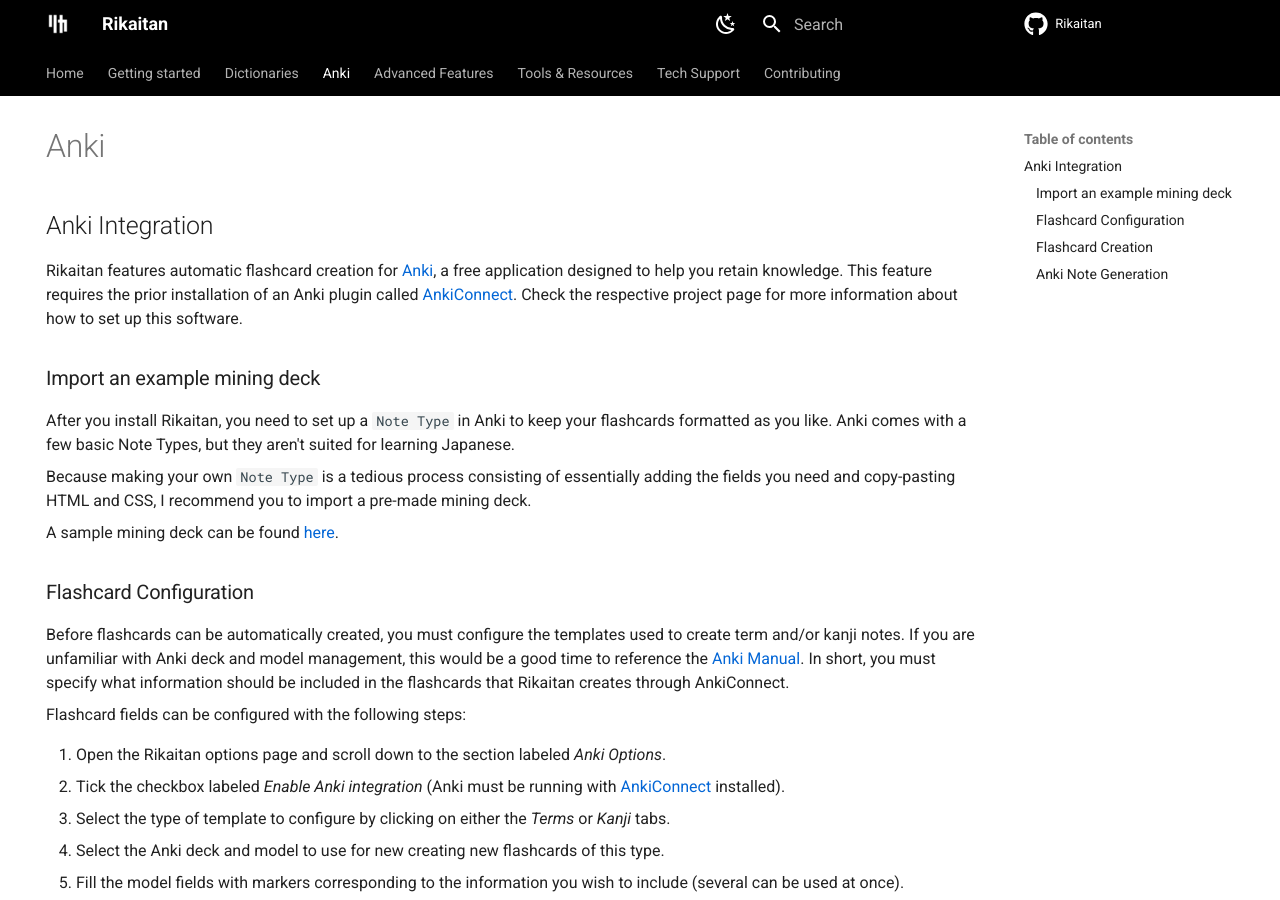
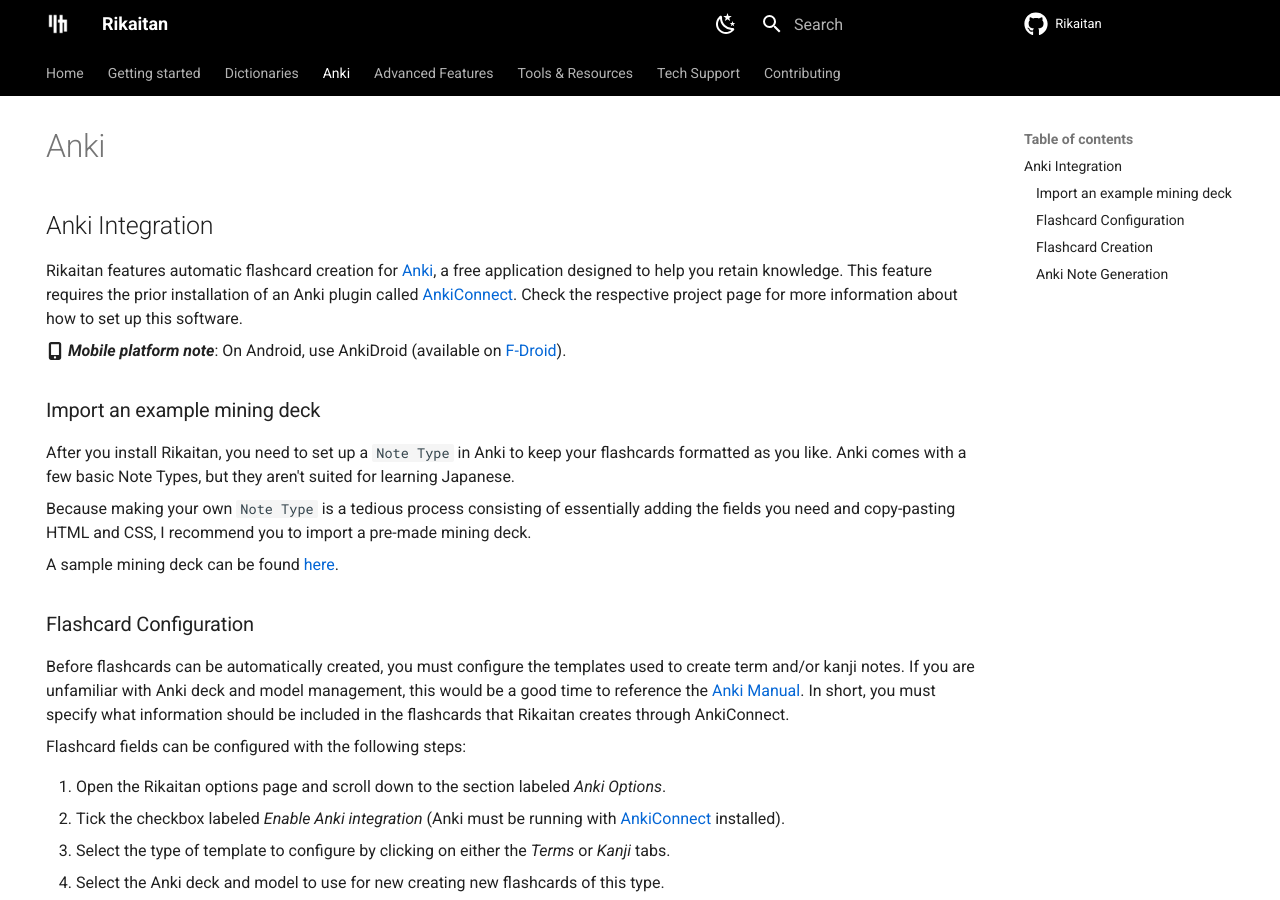
Before and after one commit to rikaitan/rikaitan.github.io, an MkDocs documentation site: the page built from docs/anki.md, in a window 1280 px wide and 900 px high. Built offline with MkDocs 1.6.1 and Material for MkDocs 9.7.7, drawn with Linux system fonts in a browser that asks for light colours; comment, search, counter and statistics services are not loaded.

Commit message:
Add mobile platform note for AnkiDroid integration #33
docs: add mobile platform note for AnkiDroid and AnkiconnectAndroid integration

<rikaitan.link>MDg4M2QwYzJjNDY4MjExODFhZTIzNjVhMmJiZjU4MDQ4Y2I3YTk4NQo=</rikaitan.link>

```diff
--- a/docs/anki.md
+++ b/docs/anki.md
@@ -10,6 +10,8 @@ hide:
 Rikaitan features automatic flashcard creation for [Anki](https://wiki.archlinux.org/title/Anki), a free application designed to help you
 retain knowledge. This feature requires the prior installation of an Anki plugin called [AnkiConnect](https://ankiweb.net/shared/info/2055492159).
 Check the respective project page for more information about how to set up this software.
+
+:fontawesome-solid-mobile-screen-button:{ .md .middle }  ___Mobile platform note___: On Android, use AnkiDroid (available on [F-Droid](https://f-droid.org/en/packages/com.ichi2.anki/)).
 
 ### Import an example mining deck
 
```
